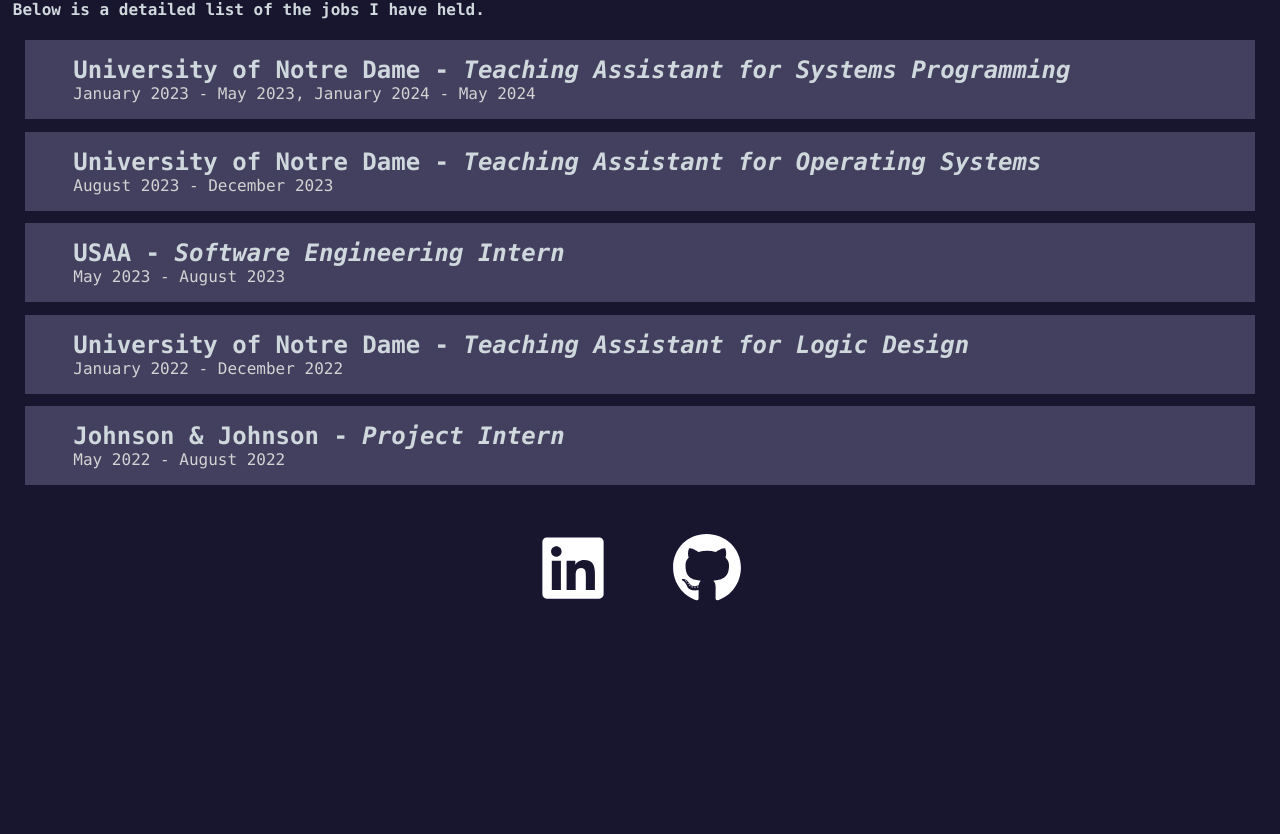
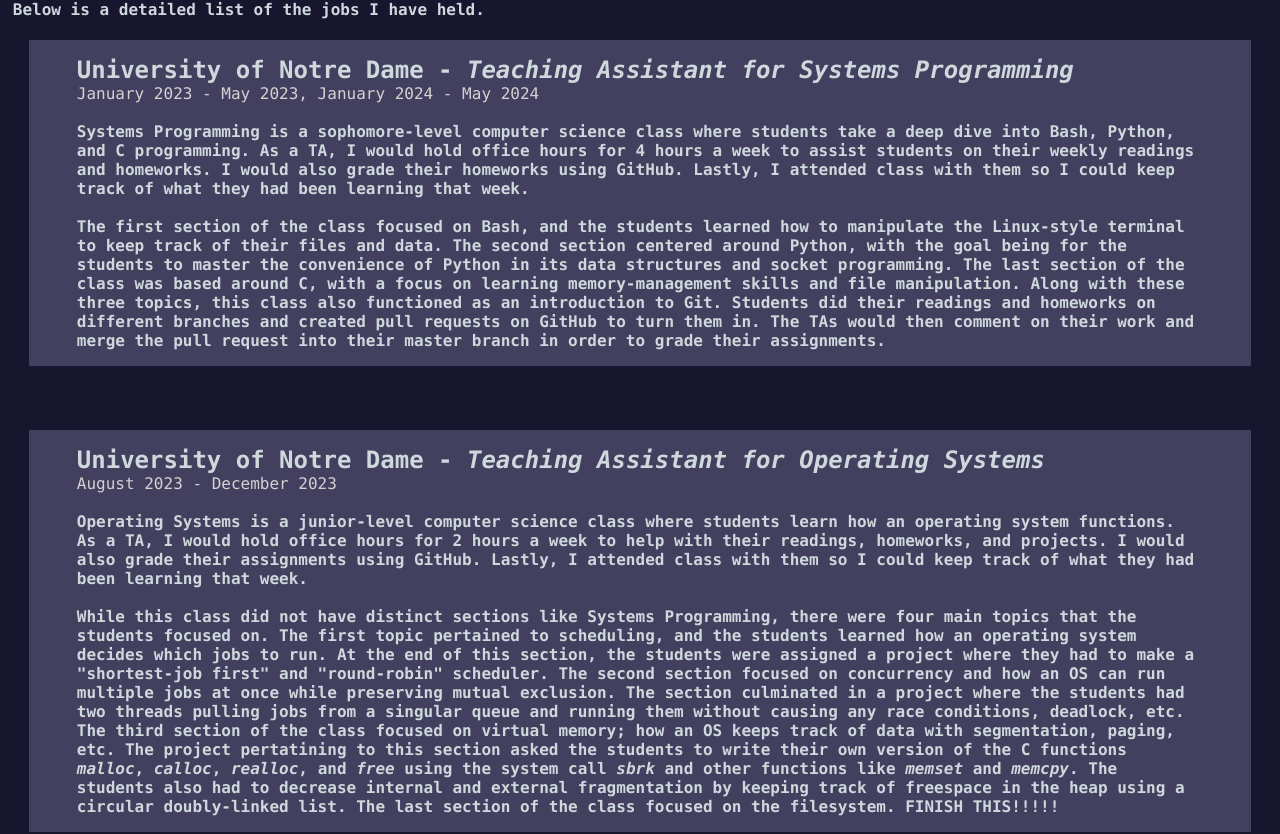
Before and after one commit to daniellec0321/personal-website, a React (Create React App) app: page /experience in a window 1280 px wide. Shown: the part 254-1088 px from the top of the page. Before the commit the page ends 909 px from the top, so only its background shows below. Built offline with nearby package versions, Linux system fonts and the light colour scheme.

Commit message:
Almost done with experience page

```diff
--- a/src/App.css
+++ b/src/App.css
@@ -217,7 +217,8 @@
   background-color: #433f5e;
   text-decoration: none;
   padding: 1rem;
-  margin: 1%;
+  margin: 1rem;
+  margin-bottom: 4rem;
   color: #cfd8dc !important;
 }
 
@@ -226,3 +227,7 @@
   padding-right: 2rem;
   margin: 0%;
 }
+
+.resume-section i {
+  padding: 0%;
+}
--- a/src/Components/Experience/Experience.js
+++ b/src/Components/Experience/Experience.js
@@ -21,27 +21,54 @@
       <h4>Below is a detailed list of the jobs I have held.</h4>
 
       <div className="resume-section">
-        <h2>University of Notre Dame - <i style={{padding: "0%"}}>Teaching Assistant for Systems Programming</i></h2>
+        <h2>University of Notre Dame - <i>Teaching Assistant for Systems Programming</i></h2>
         <p style={{color: "lightgray"}}>January 2023 - May 2023, January 2024 - May 2024</p>
+        <br />
+        <h4>Systems Programming is a sophomore-level computer science class where students take a deep dive into Bash, Python, and C programming.
+          As a TA, I would hold office hours for 4 hours a week to assist students on their weekly readings and homeworks. I would also grade their homeworks
+          using GitHub. Lastly, I attended class with them so I could keep track of what they had been learning that week.</h4>
+        <br />
+        <h4>The first section of the class focused on Bash, and the students learned how to manipulate the Linux-style terminal to keep track
+          of their files and data. The second section centered around Python, with the goal being for the students to master the convenience
+          of Python in its data structures and socket programming. The last section of the class was based around C, with a focus on learning
+          memory-management skills and file manipulation. Along with these three topics, this class also functioned as an introduction to Git.
+          Students did their readings and homeworks on different branches and created pull requests on GitHub to turn them in. The TAs would
+          then comment on their work and merge the pull request into their master branch in order to grade their assignments.</h4>
       </div>
 
       <div className="resume-section">
-        <h2>University of Notre Dame - <i style={{padding: "0%"}}>Teaching Assistant for Operating Systems</i></h2>
+        <h2>University of Notre Dame - <i>Teaching Assistant for Operating Systems</i></h2>
         <p style={{color: "lightgray"}}>August 2023 - December 2023</p>
+        <br />
+        <h4>Operating Systems is a junior-level computer science class where students learn how an operating system functions. As a TA, I would
+          hold office hours for 2 hours a week to help with their readings, homeworks, and projects. I would also grade their assignments using
+          GitHub. Lastly, I attended class with them so I could keep track of what they had been learning that week.</h4>
+        <br />
+        <h4>While this class did not have distinct sections like Systems Programming, there were four main topics that the students focused on.
+          The first topic pertained to scheduling, and the students learned how an operating system decides which jobs to run. At the end of this
+          section, the students were assigned a project where they had to make a "shortest-job first" and "round-robin" scheduler. The second section
+          focused on concurrency and how an OS can run multiple jobs at once while preserving mutual exclusion. The section culminated in a project
+          where the students had two threads pulling jobs from a singular queue and running them without causing any race conditions, deadlock, etc.
+          The third section of the class focused on virtual memory; how an OS keeps track of data with segmentation, paging, etc. The project pertatining
+          to this section asked the students to write their own version of the C functions <i>malloc</i>, <i>calloc</i>, <i>realloc</i>,
+          and <i>free</i> using the system call <i>sbrk</i> and other functions like <i>memset</i> and <i>memcpy</i>. The students also had to decrease
+          internal and external fragmentation by keeping track of freespace in the heap using a circular doubly-linked list. The last section of
+          the class focused on the filesystem. FINISH THIS!!!!!
+        </h4>
       </div>
 
       <div className="resume-section">
-        <h2>USAA - <i style={{padding: "0%"}}>Software Engineering Intern</i></h2>
+        <h2>USAA - <i>Software Engineering Intern</i></h2>
         <p style={{color: "lightgray"}}>May 2023 - August 2023</p>
       </div>
 
       <div className="resume-section">
-        <h2>University of Notre Dame - <i style={{padding: "0%"}}>Teaching Assistant for Logic Design</i></h2>
+        <h2>University of Notre Dame - <i>Teaching Assistant for Logic Design</i></h2>
         <p style={{color: "lightgray"}}>January 2022 - December 2022</p>
       </div>
 
       <div className="resume-section">
-        <h2>Johnson & Johnson - <i style={{padding: "0%"}}>Project Intern</i></h2>
+        <h2>Johnson & Johnson - <i>Project Intern</i></h2>
         <p style={{color: "lightgray"}}>May 2022 - August 2022</p>
       </div>
 
--- a/src/Components/Projects/Projects.js
+++ b/src/Components/Projects/Projects.js
@@ -9,6 +9,9 @@
     <div className="page">
       <h1>Projects Page</h1>
       <ul>
+        <li>PATENT!!!!!</li>
+        <li>personal website</li>
+        <li>bone quotes website</li>
         <li>Hacking Freecell</li>
         <li>Bathroom Queueing</li>
         <li>AI project (face id)</li>
```
